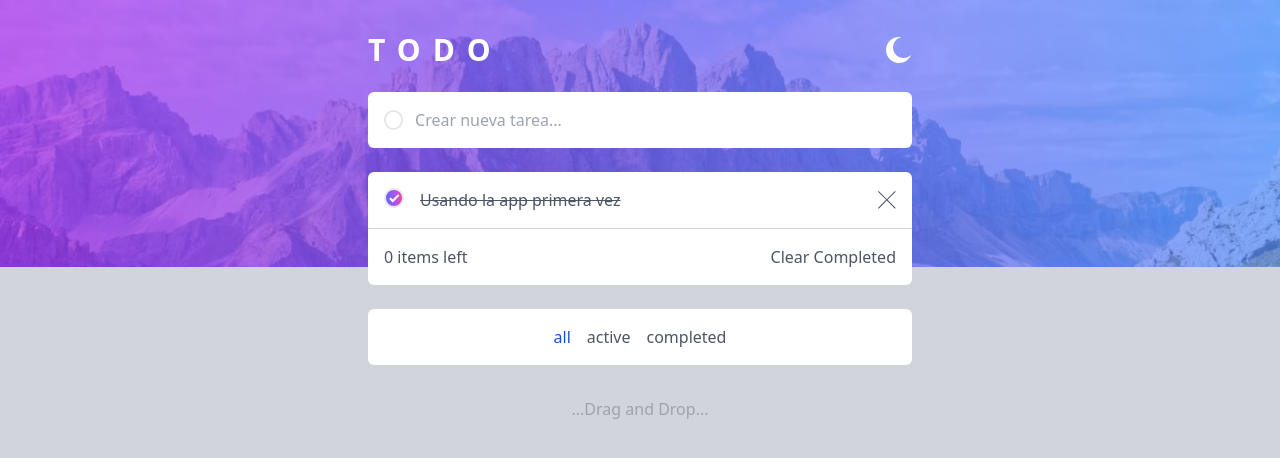
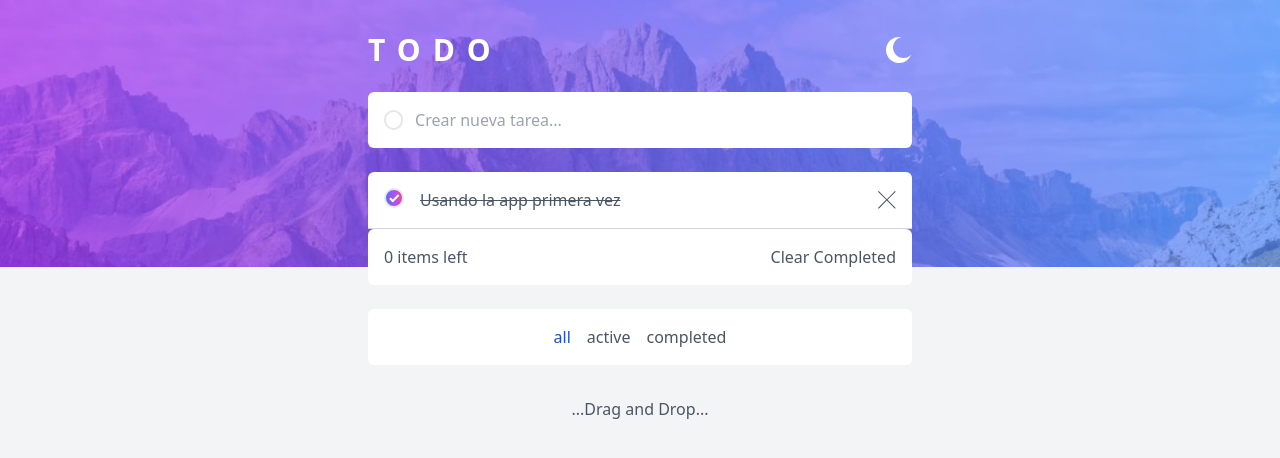
Before and after one commit to JesusELC/prueba, a React (Vite) app: page / in a window 1280 px wide. Shown: the top 458 px of the page. Built offline with nearby package versions, Linux system fonts and the light colour scheme.

Commit message:
Terminado y probado listo para web

```diff
--- a/src/App.jsx
+++ b/src/App.jsx
@@ -58,7 +58,7 @@ const App = () => {
   }
 
    return (
-    <div className="bg-gray-300 dark:bg-gray-900 bg-contain bg-no-repeat min-h-screen bg-[url('./assets/images/bg-mobile-light.jpg')] md:bg-[url('./assets/images/bg-desktop-light.jpg')] dark:bg-[url('./assets/images/bg-mobile-dark.jpg')] md:dark:bg-[url('./assets/images/bg-desktop-dark.jpg')] transition-all duration-1000 ">
+    <div className="bg-gray-100 dark:bg-gray-900 bg-contain bg-no-repeat min-h-screen bg-[url('./assets/images/bg-mobile-light.jpg')] md:bg-[url('./assets/images/bg-desktop-light.jpg')] dark:bg-[url('./assets/images/bg-mobile-dark.jpg')] md:dark:bg-[url('./assets/images/bg-desktop-dark.jpg')] transition-all duration-1000 ">
 
       <Header/>
 
@@ -72,7 +72,7 @@ const App = () => {
         <TodoFilter changeFilter={changeFilter} filter={filter}/>
       </main>
 
-      <footer className="text-center mt-8 dark:text-gray-600 text-gray-400">
+      <footer className="text-center mt-8 dark:text-gray-600 text-gray-600">
         ...Drag and Drop...
       </footer>
 
--- a/src/components/TodoComputed.jsx
+++ b/src/components/TodoComputed.jsx
@@ -1,6 +1,6 @@
 const TodoComputed = ({computedTodoLeft,clearCompleted}) => {
     return(
-      <section className="p-4 flex justify-between dark:bg-gray-800 bg-white rounded-b-md">
+      <section className="rounded-t-md p-4 flex justify-between dark:bg-gray-800 bg-white rounded-b-md transition-all duration-1000">
         <span className="text-gray-600 dark:text-gray-400">{computedTodoLeft} items left</span>
         <button className="text-gray-600" onClick={clearCompleted}>Clear Completed </button>
       </section>
--- a/src/components/TodoCreate.jsx
+++ b/src/components/TodoCreate.jsx
@@ -17,7 +17,7 @@ const TodoCreate = ({createTodo}) =>{
         <form onSubmit={handleSubmitAddTodo} className="p-4 dark:bg-gray-800 bg-white border-black rounded-md overflow-hidden flex gap-3 items-center mt-6 transition-all duration-1000">
          <span className="rounded-full border-2 w-5 h-5 inline-block"> </span>
          <input
-            className="w-full dark:bg-gray-800 text-gray-600 outline-none dark:text-gray-400"
+            className="w-full dark:bg-gray-800 text-gray-600 outline-none dark:text-gray-400 transition-all duration-1000"
             type="text"
             placeholder="Crear nueva tarea..."
             value={title}
--- a/src/components/TodoFilter.jsx
+++ b/src/components/TodoFilter.jsx
@@ -1,7 +1,7 @@
 const TodoFilter = ({changeFilter, filter}) => {
     return(
         <section className="container mx-auto mt-6 transition-all duration-1000">
-        <div className="mt-6 dark:bg-gray-800 bg-white rounded-md p-4 flex justify-center gap-4  ">
+        <div className="mt-6 dark:bg-gray-800 bg-white rounded-md p-4 flex justify-center gap-4 transition-all duration-1000 ">
           <button className={`hover:text-blue-600 ${filter === 'all'?"text-blue-700 ":"dark:text-gray-400 text-gray-600 "}`} onClick={() => changeFilter("all")}>all</button>
           <button className={`hover:text-blue-600 ${filter === 'active'?"text-blue-700":"dark:text-gray-400 text-gray-600"}`} onClick={() => changeFilter("active")}>active</button>
           <button className={`hover:text-blue-600 ${filter === 'completed'?"text-blue-700":"dark:text-gray-400 text-gray-600"}`} onClick={() => changeFilter("completed")}>completed</button>
--- a/src/components/TodoItem.jsx
+++ b/src/components/TodoItem.jsx
@@ -4,19 +4,19 @@ import CrossIcon from "./icons/IconCross";
 const TodoItem = ({todo, deleteTodo, changeTodo}) => {
     const {id,title,completed} = todo;
     return(
-       <article className="flex gap-4 border-b-gray-300 border-b dark:bg-gray-800 transition-all duration-1000">
+       <article className="flex gap-4  border-b-gray-300 border-b dark:bg-gray-800 transition-all duration-1000">
 
        <button
            onClick={() => changeTodo(id)}
-           className={`rounded-full border-2 w-5 h-5 dark:border-gray-400 ${completed? " bg-gradient-to-r from-indigo-500 via-purple-500 to-pink-500 flex justify-center items-center ": "inline-block" }`}>
+           className={`rounded-full border-2 w-5 h-5 dark:border-gray-400 overflow-hidden ${completed? " bg-gradient-to-r from-indigo-500 via-purple-500 to-pink-500 flex justify-center items-center ": "inline-block" } transition-all duration-1000`}>
           {
             completed && <CheckIcon />
           }
         </button>
 
-        <p className={`dark:text-gray-400 text-gray-600 grow ${completed && "line-through"}`}>{title}</p>
+        <p className={`dark:text-gray-400 text-gray-600 grow ${completed && "line-through"} transition-all duration-1000`}>{title}</p>
         <button
-          className="flex-none"
+          className="flex-none transition-all duration-1000"
           onClick={() => deleteTodo(id)}
         >
           <CrossIcon />
--- a/src/components/TodoList.jsx
+++ b/src/components/TodoList.jsx
@@ -2,7 +2,7 @@ import TodoItem from "./TodoItem";
 
 const TodoList = ({todos, deleteTodo, changeTodo}) => {
     return(
-        <div className="dark:bg-gray-800 bg-white rounded-t-md [&>article]:p-4 mt-6">
+        <div className="rounded-t-md dark:bg-gray-800 bg-white  [&>article]:p-4 mt-6 transition-all duration-1000 overflow-hidden">
           {todos.map((todo)=>(
             <TodoItem key={todo.id} todo={todo} deleteTodo={deleteTodo} changeTodo={changeTodo}/>
           ))}
```
